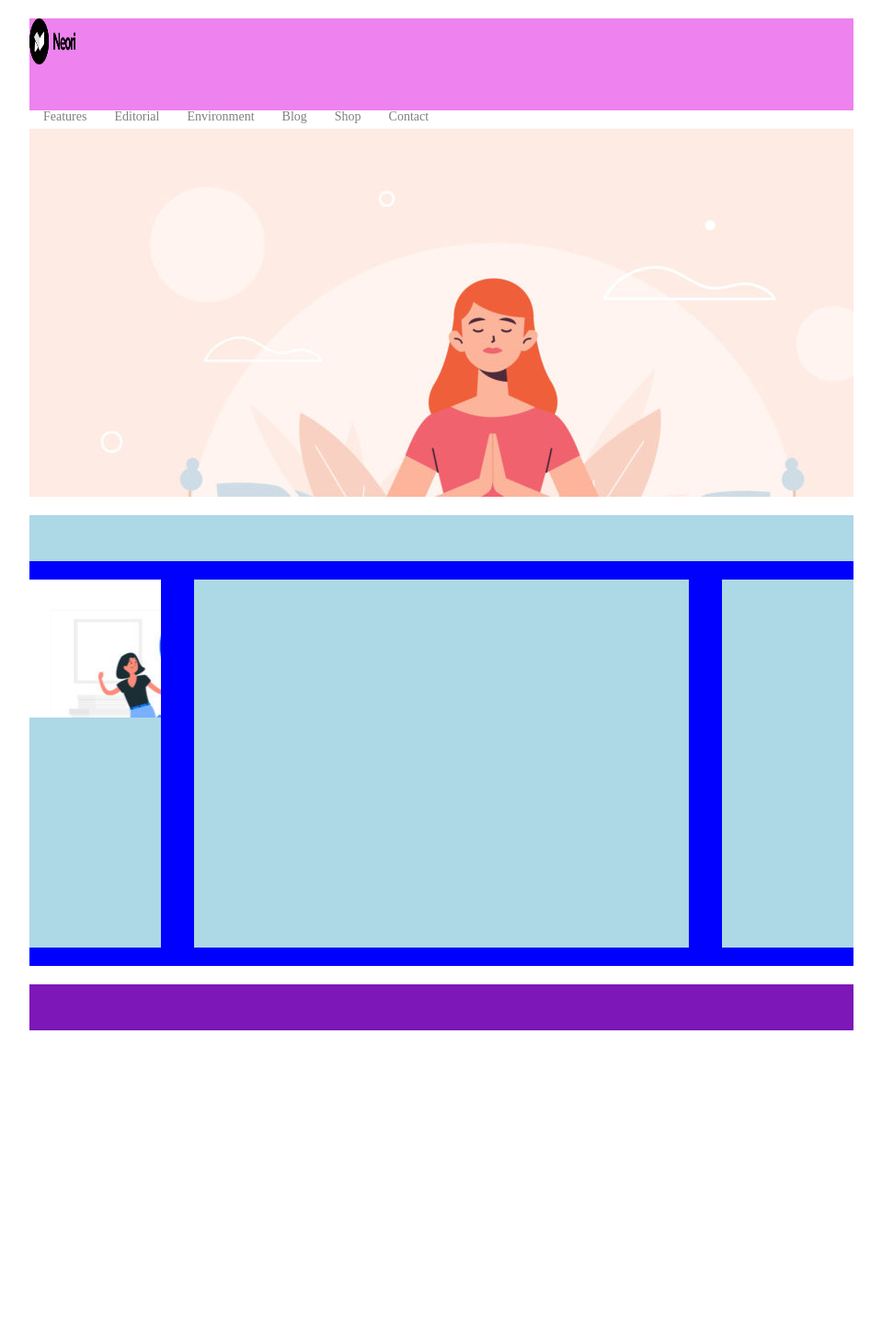
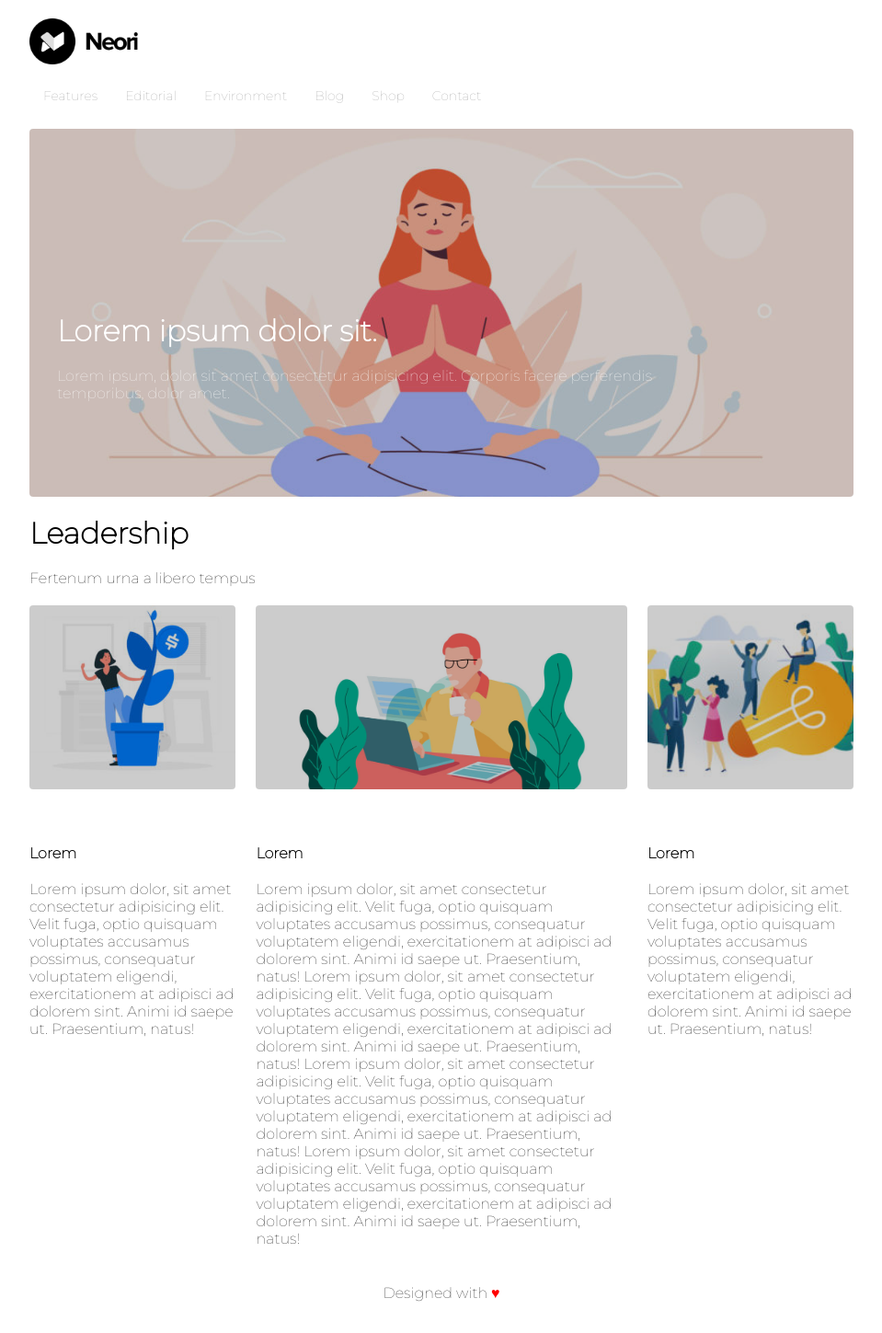
Before and after one commit to LucaVitullo/htmlcss-wp, a plain HTML site: page index.html in a window 1280 px wide. Shown: the whole page at 92% size, without its empty margins (160-1119 px from the left). Before the commit the page ends 1160 px from the top, so only its background shows below. Drawn offline with Linux system fonts and the light colour scheme.

Commit message:
inserimento commenti

```diff
--- a/index.html
+++ b/index.html
@@ -6,14 +6,19 @@
     <meta name="viewport" content="width=device-width, initial-scale=1.0" />
     <title>Layout</title>
     <link rel="stylesheet" href="style.css" />
+    <link
+      href="https://fonts.googleapis.com/css2?family=Montserrat:wght@100&display=swap"
+      rel="stylesheet"
+    />
   </head>
   <body>
     <div class="cont-main-layout">
       <header>
         <div class="logo">
-          <div class="img-logo">
-            <img src="/img/logo.png" alt="" />
+          <img src="img/logo.png" alt="" />
         </div>
+
+        <!--inizio navbar-->
         <nav>
           <ul>
             <li><a href="#">Features</a></li>
@@ -24,22 +29,88 @@
             <li><a href="#">Contact</a></li>
           </ul>
         </nav>
-        </div>
+        <!--/navbar-->
       </header>
       <main>
         <div class="yellow">
-          <div class="img-banner"></div>
+          <div class="img-banner">
+            <div class="pres opacity">
+              <h1>Lorem ipsum dolor sit.</h1>
+              <p>
+                Lorem ipsum, dolor sit amet consectetur adipisicing elit.
+                Corporis facere perferendis temporibus, dolor amet.
+              </p>
             </div>
-        <div class="blue">
-          <div class="content-headline"></div>
-          <div class="column">
-            <div class="img-1"></div>
           </div>
-          <div class="column"></div>
-          <div class="column"></div>
         </div>
+        <div>
+          <h1>Leadership</h1>
+          <p>Fertenum urna a libero tempus</p>
+        </div>
+
+        <!--inizio colonne-->
+
+        <div class="blue clearfix">
+          <div class="column sx">
+            <div class="img-1 img-column"><div class="opacity"></div></div>
+          </div>
+          <div class="mid">
+            <div class="img-2 img-column"><div class="opacity"></div></div>
+          </div>
+          <div class="column dx">
+            <div class="img-3 img-column"><div class="opacity"></div></div>
+          </div>
+        </div>
+        <div class="blue clearfix">
+          <div class="column sx">
+            <h4>Lorem</h4>
+            <p>
+              Lorem ipsum dolor, sit amet consectetur adipisicing elit. Velit
+              fuga, optio quisquam voluptates accusamus possimus, consequatur
+              voluptatem eligendi, exercitationem at adipisci ad dolorem sint.
+              Animi id saepe ut. Praesentium, natus!
+            </p>
+          </div>
+          <div class="mid">
+            <h4>Lorem</h4>
+            <p>
+              Lorem ipsum dolor, sit amet consectetur adipisicing elit. Velit
+              fuga, optio quisquam voluptates accusamus possimus, consequatur
+              voluptatem eligendi, exercitationem at adipisci ad dolorem sint.
+              Animi id saepe ut. Praesentium, natus! Lorem ipsum dolor, sit amet
+              consectetur adipisicing elit. Velit fuga, optio quisquam
+              voluptates accusamus possimus, consequatur voluptatem eligendi,
+              exercitationem at adipisci ad dolorem sint. Animi id saepe ut.
+              Praesentium, natus! Lorem ipsum dolor, sit amet consectetur
+              adipisicing elit. Velit fuga, optio quisquam voluptates accusamus
+              possimus, consequatur voluptatem eligendi, exercitationem at
+              adipisci ad dolorem sint. Animi id saepe ut. Praesentium, natus!
+              Lorem ipsum dolor, sit amet consectetur adipisicing elit. Velit
+              fuga, optio quisquam voluptates accusamus possimus, consequatur
+              voluptatem eligendi, exercitationem at adipisci ad dolorem sint.
+              Animi id saepe ut. Praesentium, natus!
+            </p>
+          </div>
+          <div class="column dx">
+            <h4>Lorem</h4>
+            <p>
+              Lorem ipsum dolor, sit amet consectetur adipisicing elit. Velit
+              fuga, optio quisquam voluptates accusamus possimus, consequatur
+              voluptatem eligendi, exercitationem at adipisci ad dolorem sint.
+              Animi id saepe ut. Praesentium, natus!
+            </p>
+          </div>
+        </div>
+
+        <!--/colonne-->
+
       </main>
-      <footer></footer>
+
+      <!--footer-->
+
+      <footer>Designed with <span>&hearts;</span></footer>
+
+      <!--/footer-->
     </div>
   </body>
 </html>
--- a/style.css
+++ b/style.css
@@ -2,6 +2,7 @@
   box-sizing: border-box;
   margin: 0 0 20px;
   padding: 0;
+  font-family: "Montserrat", sans-serif, Arial, Helvetica;
 }
 
 .cont-main-layout {
@@ -11,89 +12,116 @@
 
 header {
   height: 100px;
-  background-color: violet;
 }
 
-.logo img{
-  width: 50px;
+.logo {
   height: 50px;
 }
 
-nav{
- width: 80%;
+.logo img {
+  height: 100%;
 }
 
-.logo ul{
+nav {
+  width: 80%;
+}
+
+ul {
   font-size: 0;
 }
 
-.logo li{
+li {
   list-style-type: none;
   display: inline-block;
   padding: 5px 15px;
   font-size: 14px;
 }
 
-.logo li a{
+li a {
   text-decoration: none;
-  color: gray;
+  color: #999;
 }
 
 .yellow {
   height: 400px;
-  background-color: rgb(196, 196, 24);
+  position: relative;
+  border-radius: 4px;
+  overflow: hidden;
 }
 
-.yellow .img-banner{
-  background-image: url(../img/banner.jpg);
+.yellow .img-banner {
+  background: url(img/banner.jpg) no-repeat center;
+  border-radius: 4px;
+  background-size: cover;
   width: 100%;
   height: 100%;
 }
 
+.pres {
+  width: 50%;
+  padding-top: 200px;
+  padding-left: 30px;
+  padding-right: 150px;
+  color: white;
+}
 
 .blue {
   height: auto;
-  background-color: blue;
   width: 100%;
+}
+
+.clearfix {
+  content: "";
   display: table;
   clear: both;
 }
 
-.content-headline {
-  height: 50px;
-  background-color: lightblue;
+.opacity{
+background-color: rgba(0, 0, 0, 0.2);
+height: 400px;
+width: 100%;
+
+}
+
+.img-1 {
+  background-image: url("img/img-1.jpg");
+}
+
+.img-2 {
+  background-image: url("img/banner-2.jpg");
+}
+
+.img-3 {
+  background-image: url("img/img-3.jpg");
+}
+
+.img-column {
+  background-position: center;
+  background-size: cover;
+  width: 100%;
+  height: 200px;
+  overflow: hidden;
+  border-radius: 4px;
 }
 
 .column {
+  width: 25%;
+  height: 100%;
   float: left;
-  height: 400px;
-  width: 60%;
-  background-color: lightblue;
-  margin: 0 4% 20px;
 }
 
-.img-1{
-  background-image: url(/img/img-1.jpg);
-  width: 100%;
-  height: 150px;
-}
-
-.column:nth-child(4) {
-  float: right;
-  width: 16%;
-  margin: 0;
-}
-
-.column:nth-child(2) {
-  width: 16%;
-  margin: 0;
-}
-
-.column:nth-child(1) {
-  width: 60%;
+.mid {
+  width: 45%;
+  margin: 0 2.5%;
+  height: 100%;
+  float: left;
 }
 
 footer {
   height: 50px;
-  background-color: rgb(125, 23, 184);
+  text-align: center;
 }
+
+footer span {
+  color: red;
+}
```
Lines whose indentation alone changed are shown as unchanged.
